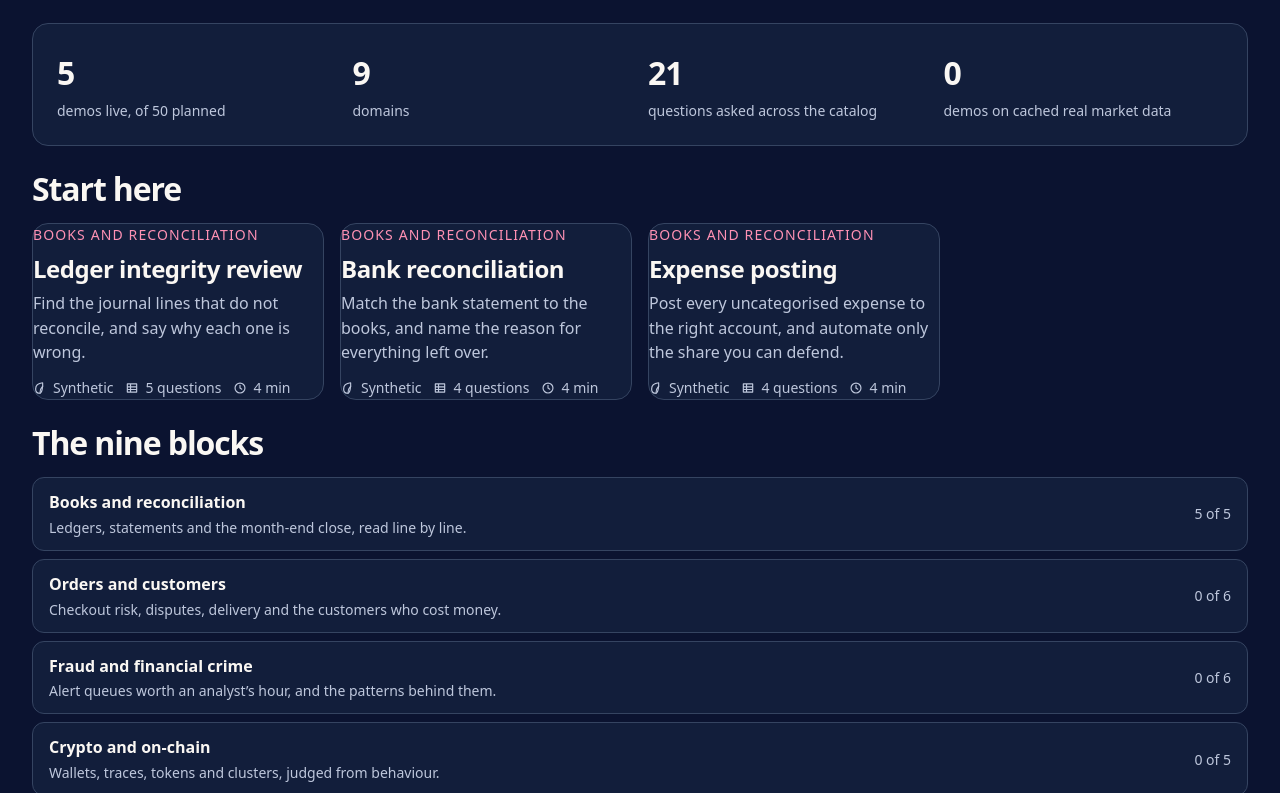
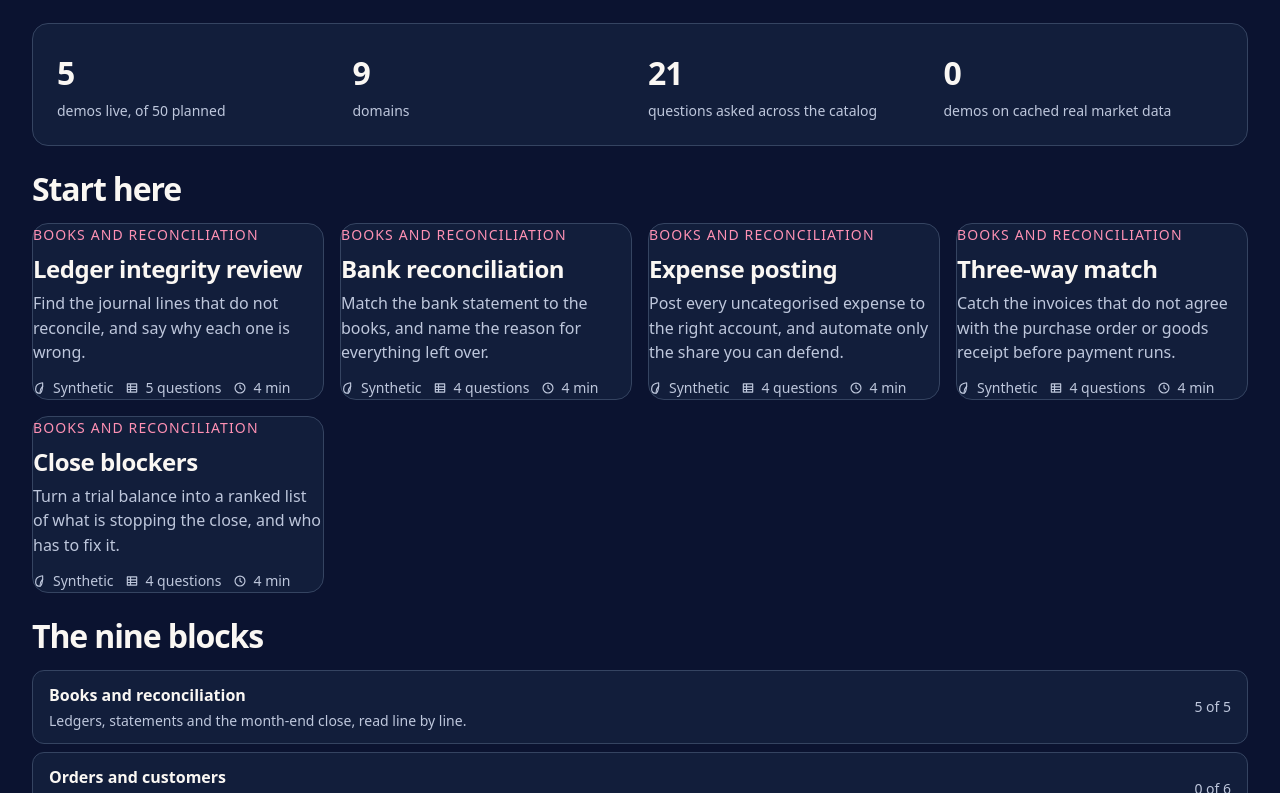
Before and after one commit to IslamBaraka90/jev-lab, a React (Vite) app in the folder web/: page / in a window 1280 px wide. Shown: the part 663-1456 px from the top of the page. Built offline with nearby package versions, Linux system fonts and the light colour scheme; no server answers.

Commit message:
Show every demo on the front page while there are few
Start here was pinned to the first three, so the two newest demos were only findable through the catalog.

```diff
--- a/web/src/pages/HomePage.jsx
+++ b/web/src/pages/HomePage.jsx
@@ -14,7 +14,8 @@ const WAYS_IN = [
 export function HomePage() {
   const counts = catalogCounts();
   const planned = domains().reduce((total, domain) => total + domain.planned, 0);
-  const featured = cards().slice(0, 3);
+  // Everything, while the catalog is small enough to read in one go; the first six once it is not.
+  const featured = cards().slice(0, 6);
 
   return (
     <div className="stack home">
```
